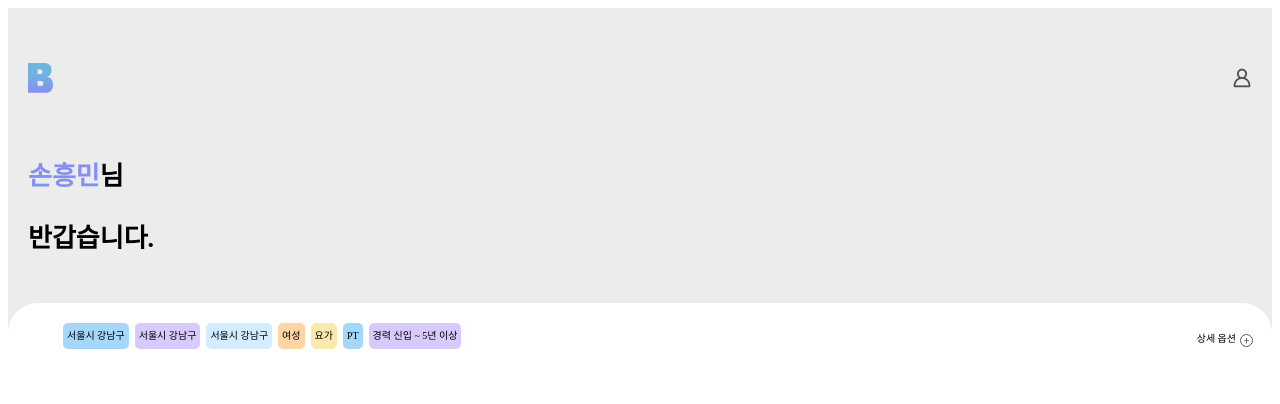
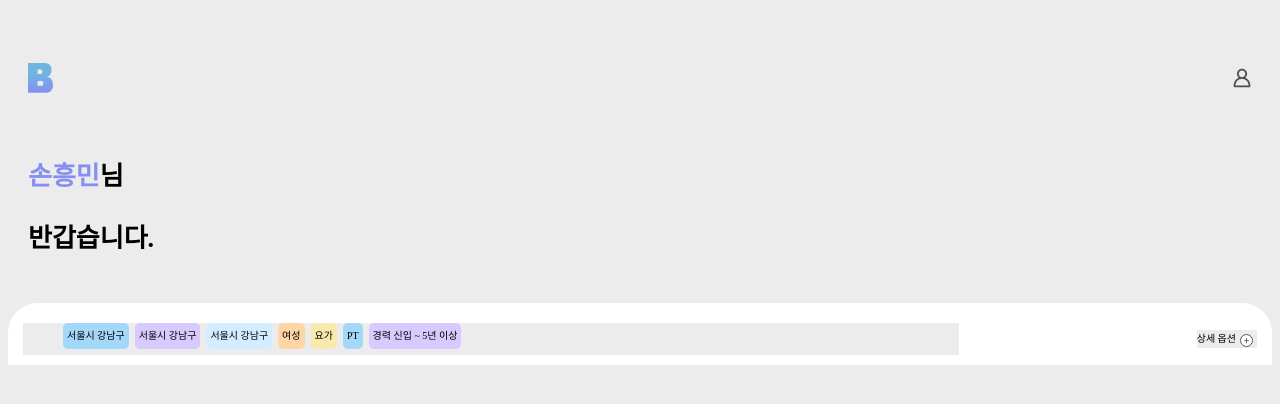
Before and after one commit to ktmihs/bodyBuddy, a Next.js app: page / in a window 1280 px wide. Shown: the top 404 px of the page. Built offline with nearby package versions, Linux system fonts and the light colour scheme; a web font is replaced by a local one; what emotion-reset would draw is missing.

Commit message:
design : #1 Edit glbal styling

```diff
--- a/styles/globals.ts
+++ b/styles/globals.ts
@@ -9,6 +9,7 @@ export const global = css`
   *,
   body {
     font-family: 'NanumSquareRound';
+    background-color: #ececec;
   }
 
   .srOnly {
```
